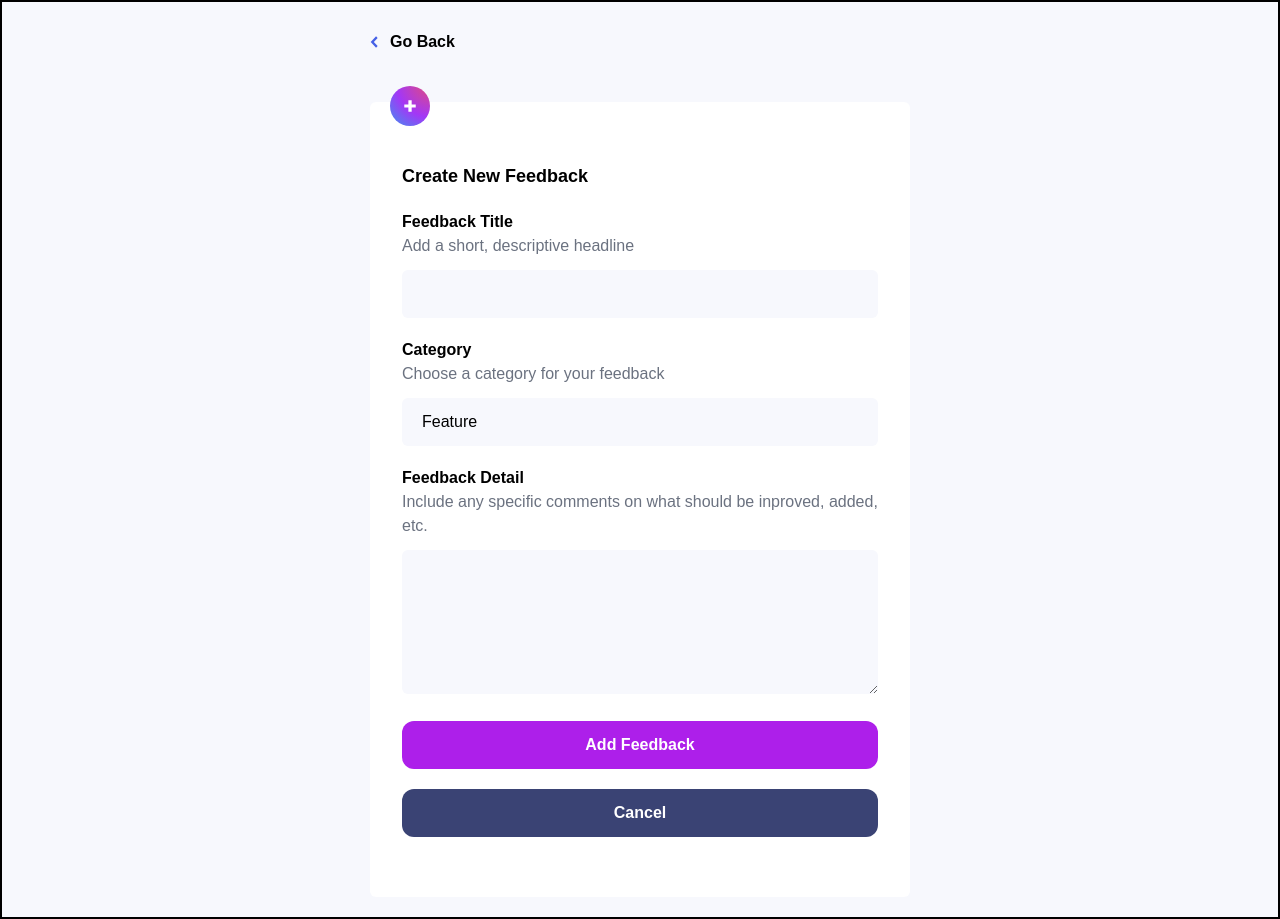
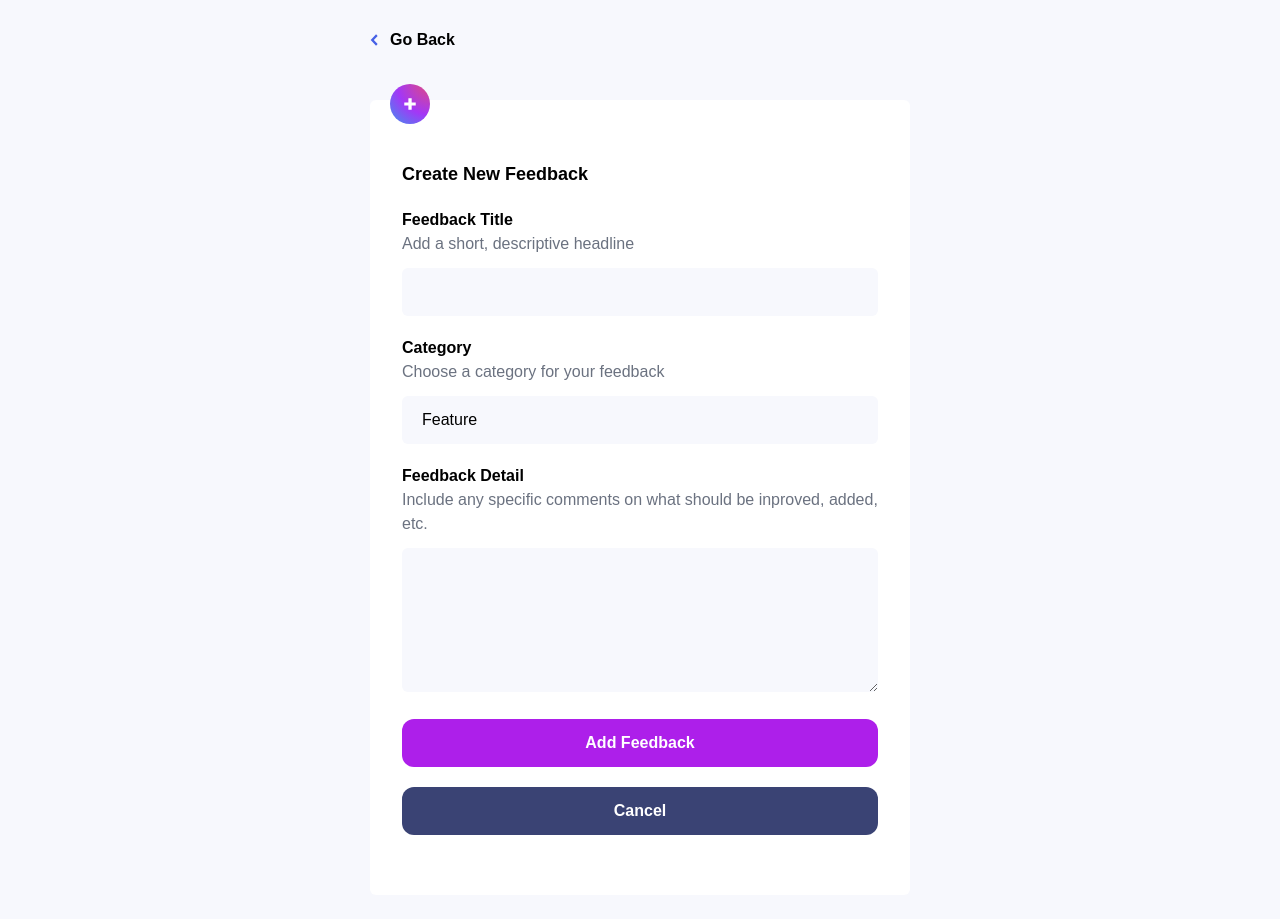
Before and after one commit to JioBautista/product-feedback-app-2, a Next.js app: page /new in a window 1280 px wide. Built offline with nearby package versions, Linux system fonts and the light colour scheme.

Commit message:
Updates
Fixing a bug or trying to fix it CSS

```diff
--- a/src/app/components/Product.jsx
+++ b/src/app/components/Product.jsx
@@ -17,7 +17,7 @@ export default async function Product({ data, border, children }) {
           {/* 1.FEEDBACK TITLE */}
           <Link
             href={`/${data.id}`}
-            className="font-bold col-span-2 hover:text-[#4661E6] block"
+            className="font-bold hover:text-[#4661E6] block"
           >
             {data.title}
           </Link>
--- a/src/app/layout.js
+++ b/src/app/layout.js
@@ -22,7 +22,7 @@ export default function RootLayout({ children }) {
       <body
         className={`${geistSans.variable} ${geistMono.variable} bg-[#F7F8FD]`}
       >
-        <div className="border-2 border-black">{children}</div>
+        <div>{children}</div>
       </body>
     </html>
   );
```
